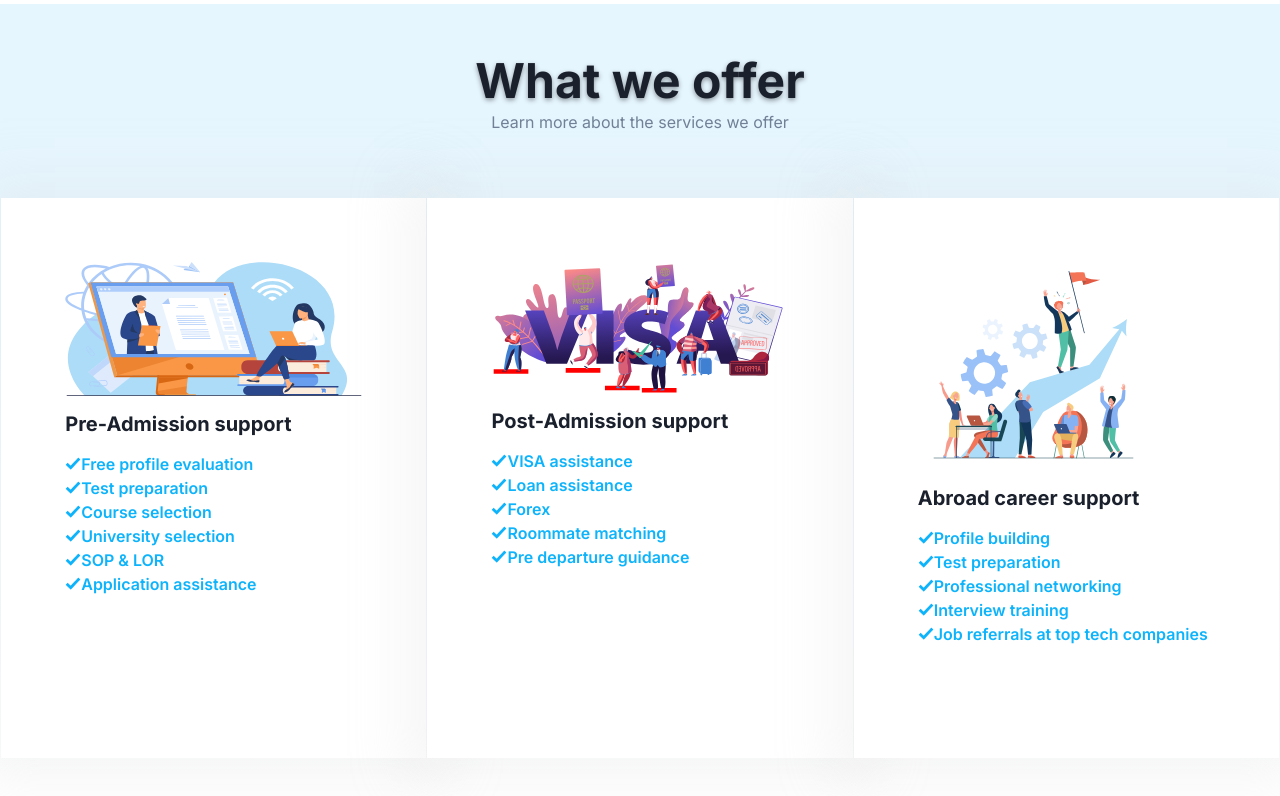
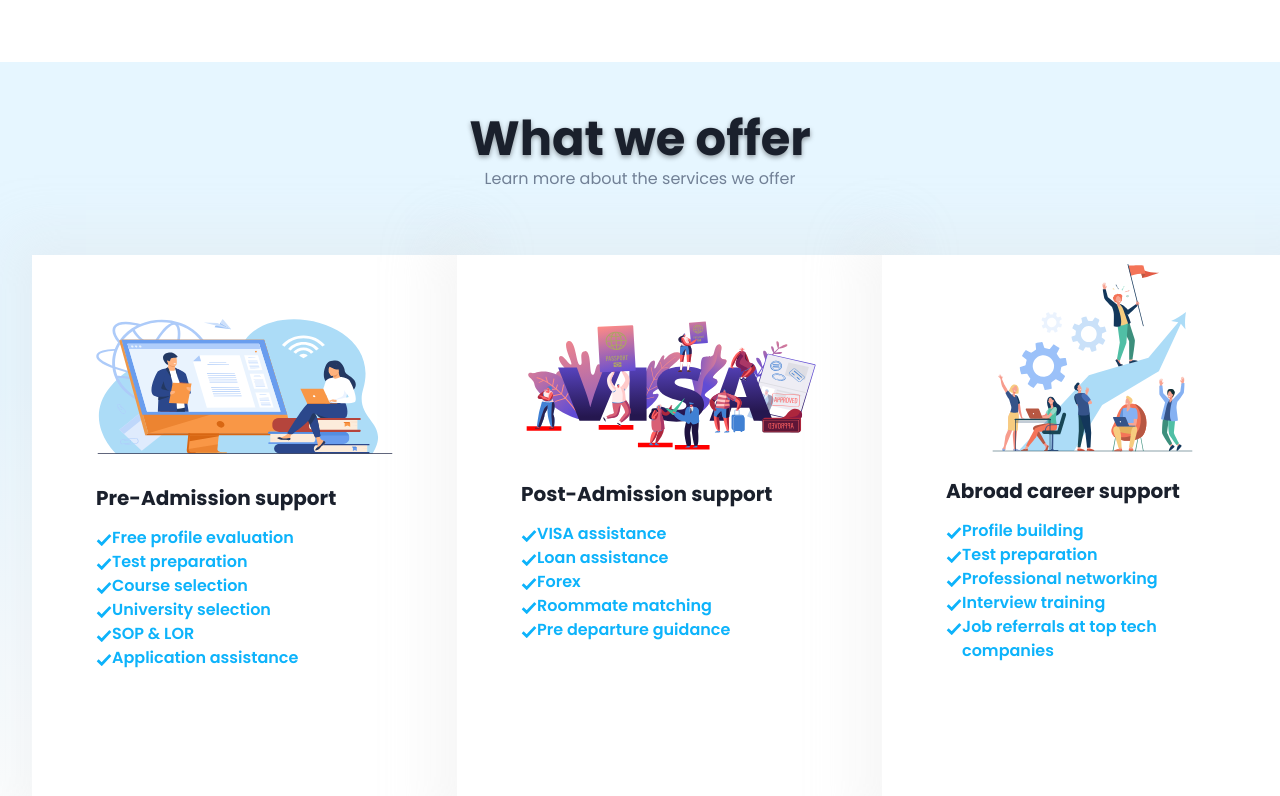
Before and after one commit to ptk1729/flywise, a Next.js app: page / in a window 1280 px wide. Shown: the part 644-1440 px from the top of the page. Built offline with nearby package versions, Linux system fonts and the light colour scheme.

Commit message:
updated faqs

```diff
--- a/pages/_app.js
+++ b/pages/_app.js
@@ -5,8 +5,8 @@ import { extendTheme } from "@chakra-ui/react"
 
 const theme = extendTheme({
   fonts: {
-    heading: "Inter",
-    body: "Inter",
+    heading: "Poppins",
+    body: "Poppins",
   },
 })
 
--- a/pages/index.js
+++ b/pages/index.js
@@ -58,7 +58,7 @@ export default function Home() {
 						Learn more about the services we offer{' '}
 					</Text>
 
-					<Flex flexDirection={{ base: 'column', md: 'row' }} pt="3rem" justifyContent="space-evenly">
+					<Flex px="8" flexDirection={{ base: 'column', md: 'row' }} pt="3rem" justifyContent="space-evenly">
 						<Center>
 							<Box
 								minH="70vh"
@@ -70,7 +70,10 @@ export default function Home() {
 								bg="white"
 								boxShadow="0px 0px 50px 23px rgba(220, 220, 220, 0.25)"
 							>
+								<Center>
+
 								<Image mb="4" maxH="40%" src="/images/landing_card1.svg" alt="main" />
+								</Center>
 								<Heading my="4" fontSize="xl">
 									Pre-Admission support
 								</Heading>
@@ -82,8 +85,8 @@ export default function Home() {
 									'SOP & LOR',
 									'Application assistance'
 								].map((i, idx) => (
-									<Flex key={idx}>
-										<Image src="/images/tick.svg" alt="tick" />
+									<Flex alignItems="flex-start" key={idx}>
+									<Image mt="2" src="/images/tick.svg" alt="tick" />
 									<Text color="rgba(13, 179, 251, 1)" fontWeight="600">
 										{i}
 									</Text>
@@ -102,7 +105,10 @@ export default function Home() {
 								bg="white"
 								boxShadow="0px 0px 50px 23px rgba(220, 220, 220, 0.25)"
 							>
+								<Center>
+
 								<Image mb="4" maxH="40%" src="/images/landing_card2.svg" alt="main" />
+								</Center>
 								<Heading my="4" fontSize="xl">
 									Post-Admission support
 								</Heading>
@@ -113,8 +119,8 @@ export default function Home() {
 									'Roommate matching',
 									'Pre departure guidance'
 								].map((i, idx) => (
-									<Flex key={idx}>
-										<Image src="/images/tick.svg" alt="tick" />
+									<Flex alignItems="flex-start" key={idx}>
+										<Image mt="2" src="/images/tick.svg" alt="tick" />
 										<Text color="rgba(13, 179, 251, 1)" fontWeight="600">
 											{i}
 										</Text>
@@ -129,11 +135,14 @@ export default function Home() {
 								my="4"
 								maxH="558px"
 								maxW="425.03px"
-								p={[ '2', '4', '8', '16', '16' ]}
+								px={[ '2', '4', '8', '16', '16' ]}
 								bg="white"
 								boxShadow="0px 0px 50px 23px rgba(220, 220, 220, 0.25)"
 							>
-								<Image mb="4" maxH="40%" src="/images/landing_card3.svg" alt="main" />
+								<Center>
+
+								<Image  maxH="38%" src="/images/landing_card3.svg" alt="main" />
+								</Center>
 								<Heading my="4" fontSize="xl">
 									Abroad career support
 								</Heading>
@@ -144,8 +153,8 @@ export default function Home() {
 									'Interview training',
 									'Job referrals at top tech companies'
 								].map((i, idx) => (
-									<Flex key={idx}>
-										<Image src="/images/tick.svg" alt="tick" />
+									<Flex alignItems="flex-start" key={idx}>
+										<Image mt="2" src="/images/tick.svg" alt="tick" />
 										<Text color="rgba(13, 179, 251, 1)" fontWeight="600">
 											{i}
 										</Text>
--- a/styles/globals.css
+++ b/styles/globals.css
@@ -1,10 +1,10 @@
-@import url('https://fonts.googleapis.com/css2?family=Inter:wght@100;200;300;400;500;600;700;800;900&display=swap');
-
+/* @import url('https://fonts.googleapis.com/css2?family=Inter:wght@100;200;300;400;500;600;700;800;900&display=swap'); */
+@import url('https://fonts.googleapis.com/css2?family=Poppins:wght@100;200;300;400;500;600;700;800;900&display=swap');
 html,
 body {
   padding: 0;
   margin: 0;
-  font-family: 'Inter', sans-serif;
+  font-family: 'Poppins', sans-serif;
 }
 
 a {
```
Also changed, not shown: pages/destinations/australia.js (+14 -8 lines), pages/destinations/canada.js (+9 -8 lines), pages/destinations/uk.js (+9 -8 lines), pages/destinations/usa.js (+10 -8 lines). Lines whose indentation alone changed are shown as unchanged.
